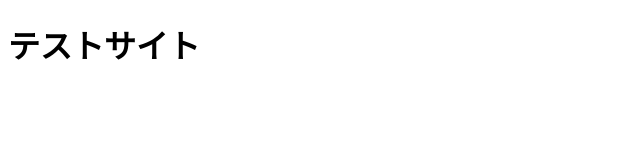
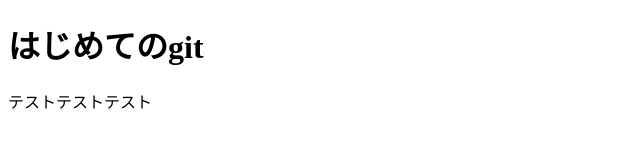
Before and after one commit to AtsukoSaito2123/git-test, a plain HTML site: page index.html in a window 1280 px wide. Shown: the whole page, without its empty margins (0-640 px from the left). Drawn offline with Linux system fonts and the light colour scheme.

Commit message:
タイトル変更

```diff
--- a/index.html
+++ b/index.html
@@ -6,6 +6,7 @@
     <title>Document</title>
 </head>
 <body>
-    <h1>テストサイト</h1>
+    <h1>はじめてのgit</h1>
+    <p>テストテストテスト</p>
 </body>
 </html>
```
